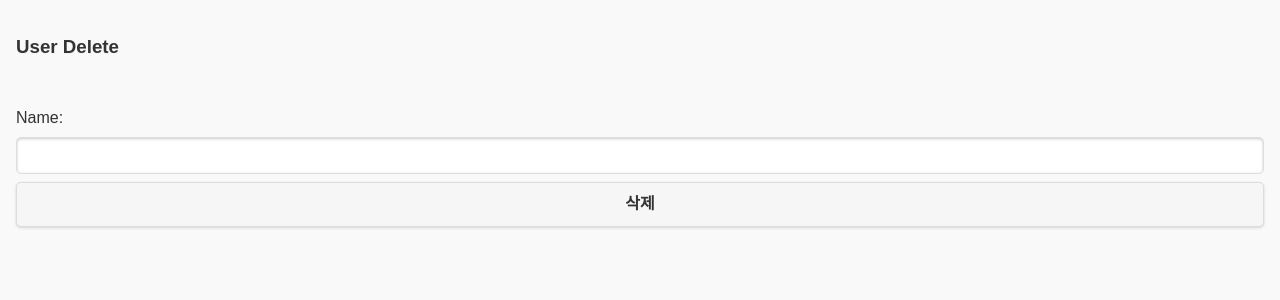
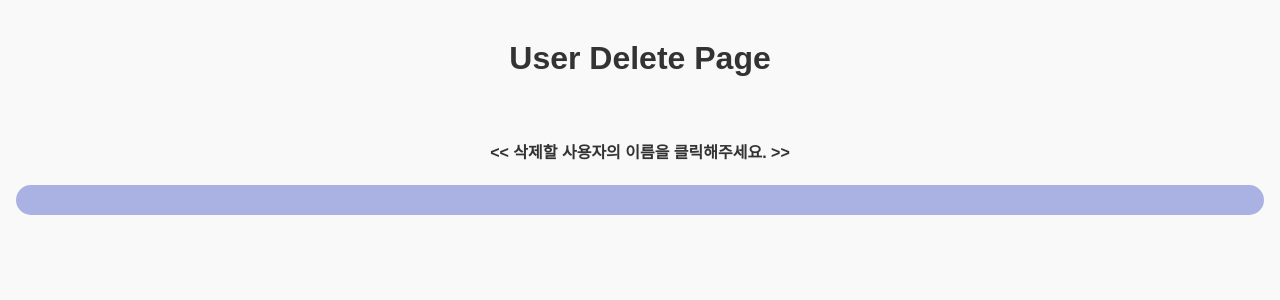
Before and after one commit to 17011607/Capstone_Project, a Python web app: template flask/templates/regist_del.html in a window 1280 px wide. Shown: the part 45-345 px from the top of the page. Run offline with Jinja, Linux system fonts and the light colour scheme; the template is opened without the code that fills it, so the values that code supplies are empty.

Commit message:
Update regist_del.html

```diff
--- a/flask/templates/regist_del.html
+++ b/flask/templates/regist_del.html
@@ -27,7 +27,7 @@
                     for(id in data){
                         str += `<li style="display:inline-block; width:100px; height:100px; float:left; margin:30px;">`
                         str += `<img src='../static/img/profile/${id}/profile.jpg' style="width:100px; height:100px; display:inline;">`
-                        str+=`<a href="#" data-role="button" class="ui-link ui-btn ui-shadow ui-corner-all user" onclick="return false" style="width:50px; margin-left:10px;">${id}</a>`
+                        str+=`<a href="#" data-role="button" class="ui-link ui-btn ui-shadow ui-corner-all user" onclick="return delete_user('${id}')" style="width:50px; margin-left:10px;">${id}</a>`
                         str += `</li>`
                     }
                     str += `</ul>`
@@ -36,6 +36,16 @@
                     document.querySelector('#userlist').innerHTML+=str;
                 })
             })
+            var delete_user=(name)=>{
+                var sendData="user_name="+name;
+                $.ajax({
+                    type:'post',
+                    url:"/setting/user_delete",
+                    data:sendData,
+                    async:false
+                })
+            }
+
             var sendCommand=(command,params={})=>{
                 console.log({action:'sendCommand',command:command,params:params})
                 params['command']=command
@@ -64,15 +74,12 @@
             </div>
 
             <div data-role="content">
-                <div class="setting-box" style="text-align:left">
-                    <h3>User Delete</h3>
+                <div class="setting-box">
+                    <h1>User Delete Page</h1><br>
                 </div>
-                <div id="userlist" style="display:flex;justify-content:center;margin-bottom:30px;">
+                <h4 style="text-align:center"><< 삭제할 사용자의 이름을 클릭해주세요. >></h4>
+                <div id="userlist" style="display:flex;justify-content:center;margin-bottom:30px;border:0px solid; background-color:#5b6dcd80; padding-bottom:30px; border-radius:30px">
                 </div>
-                <form action="http://localhost:9999/setting/user_delete" onSubmit="return form_submit()" method="post">
-                    Name: <input type="text" name="user_name">
-                    <input type="submit" value="삭제">
-                </form>
             </div>
         </div>
     </body>
```
